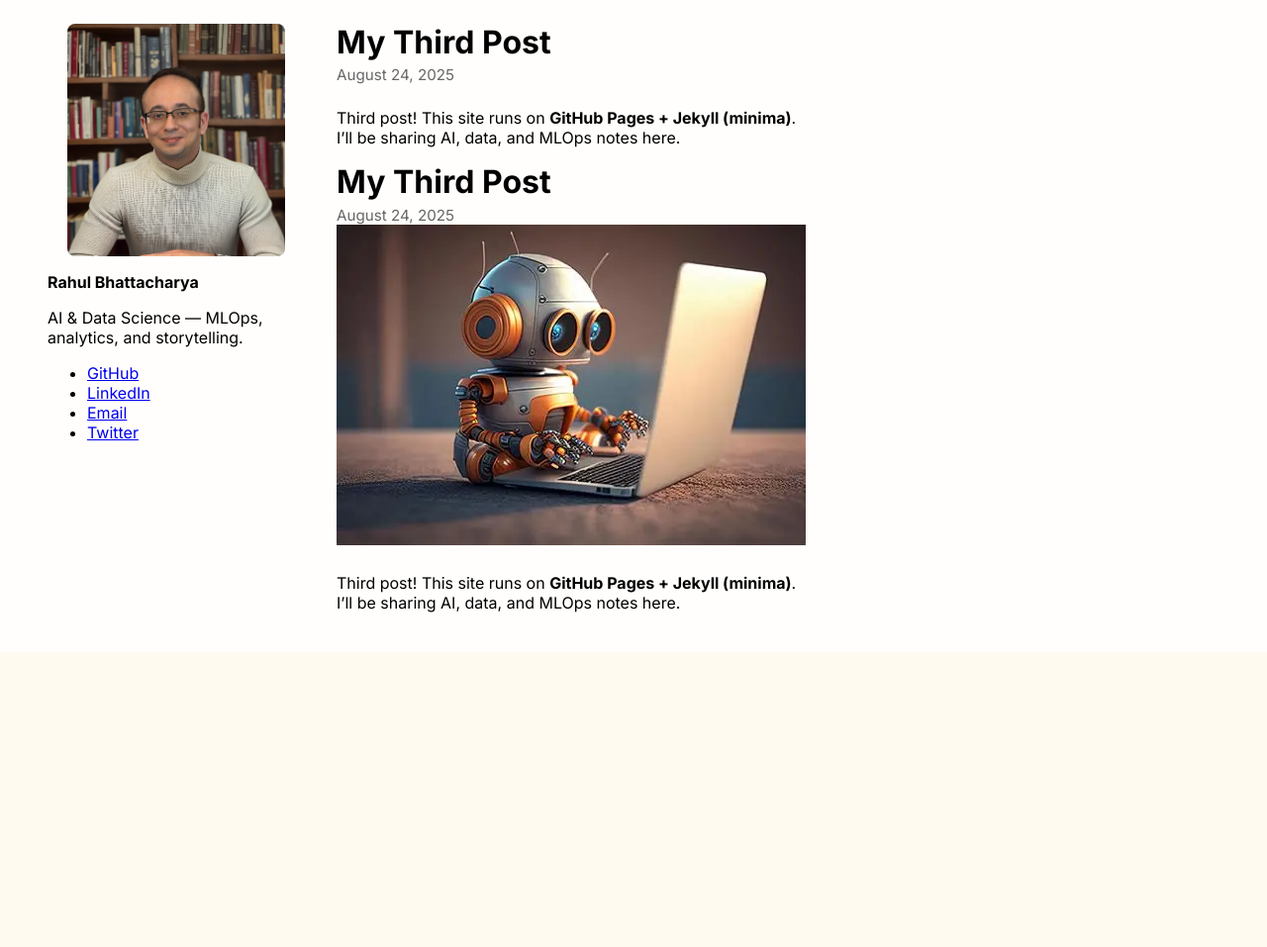
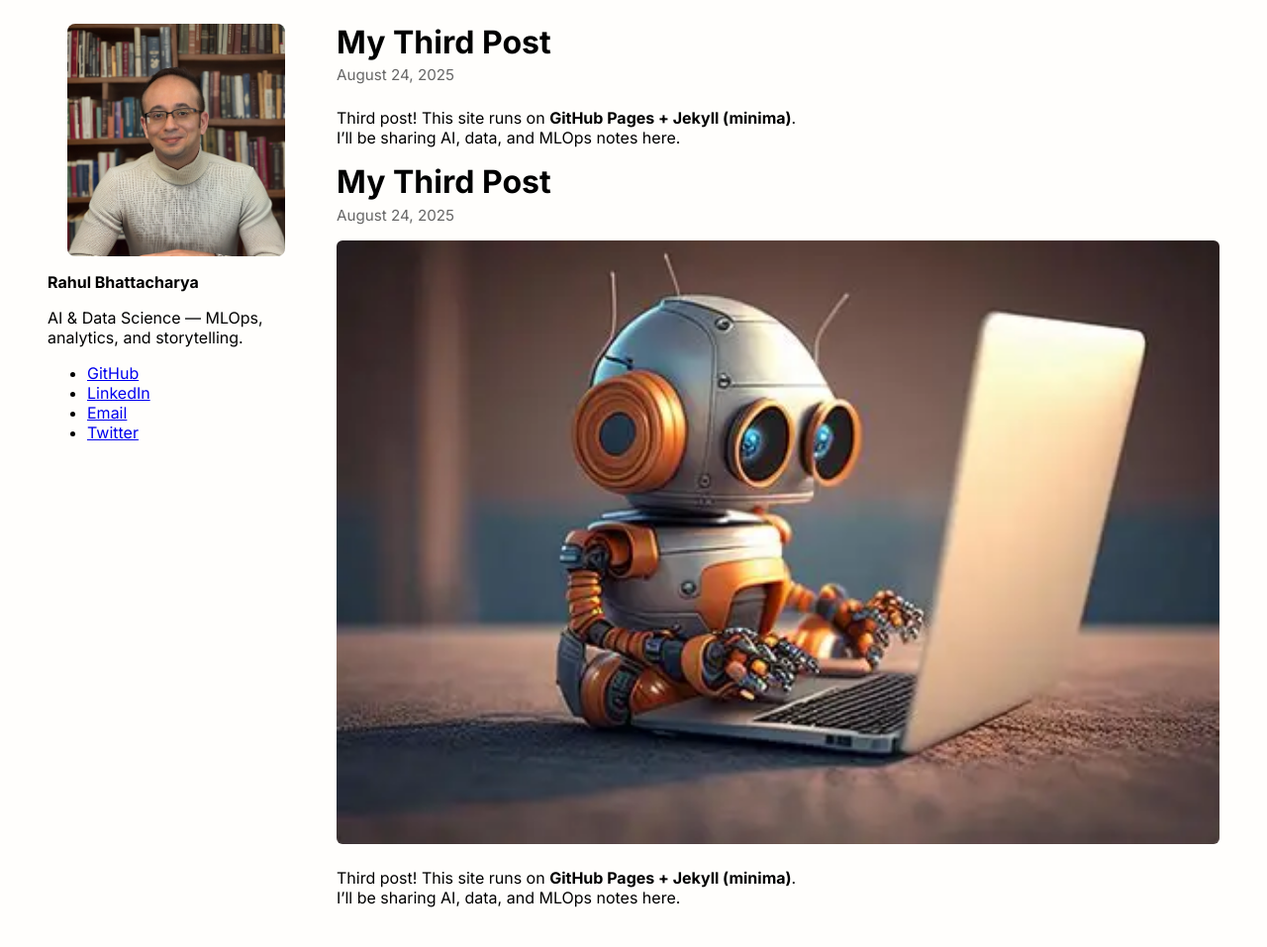
Before and after one commit to RahulBhattacharya1/RahulBhattacharya1.github.io, a Jekyll site: the page built from _posts/2025-08-24-second.md, in a window 1280 px wide. Shown: the whole page at 99% size. Built offline with Jekyll 4.4.1, drawn with Linux system fonts in a browser that asks for light colours; before the commit the page ends 900 px from its top, so only the background shows below that.

Commit message:
Update main.scss

```diff
--- a/assets/css/main.scss
+++ b/assets/css/main.scss
@@ -138,6 +138,23 @@ body {
   }
 }
 
+/* Post title + hero image */
 .post-header { margin-bottom: 1.5rem; }
 .post-title  { font-size: 2rem; line-height: 1.2; margin: 0 0 0.25rem; }
-.post-meta   { color: #666; font-size: 0.95rem; margin: 0; }
+.post-meta   { color: #666; font-size: 0.95rem; margin: 0 0 0.75rem; }
+
+.post-hero img {
+  display: block;
+  width: 100%;
+  height: auto;
+  border-radius: 8px;
+}
+
+/* Make any images inside the post content responsive too */
+.main-inner img {
+  max-width: 100%;
+  height: auto;
+  display: block;
+  margin: 1rem 0;
+  border-radius: 6px;
+}
```
